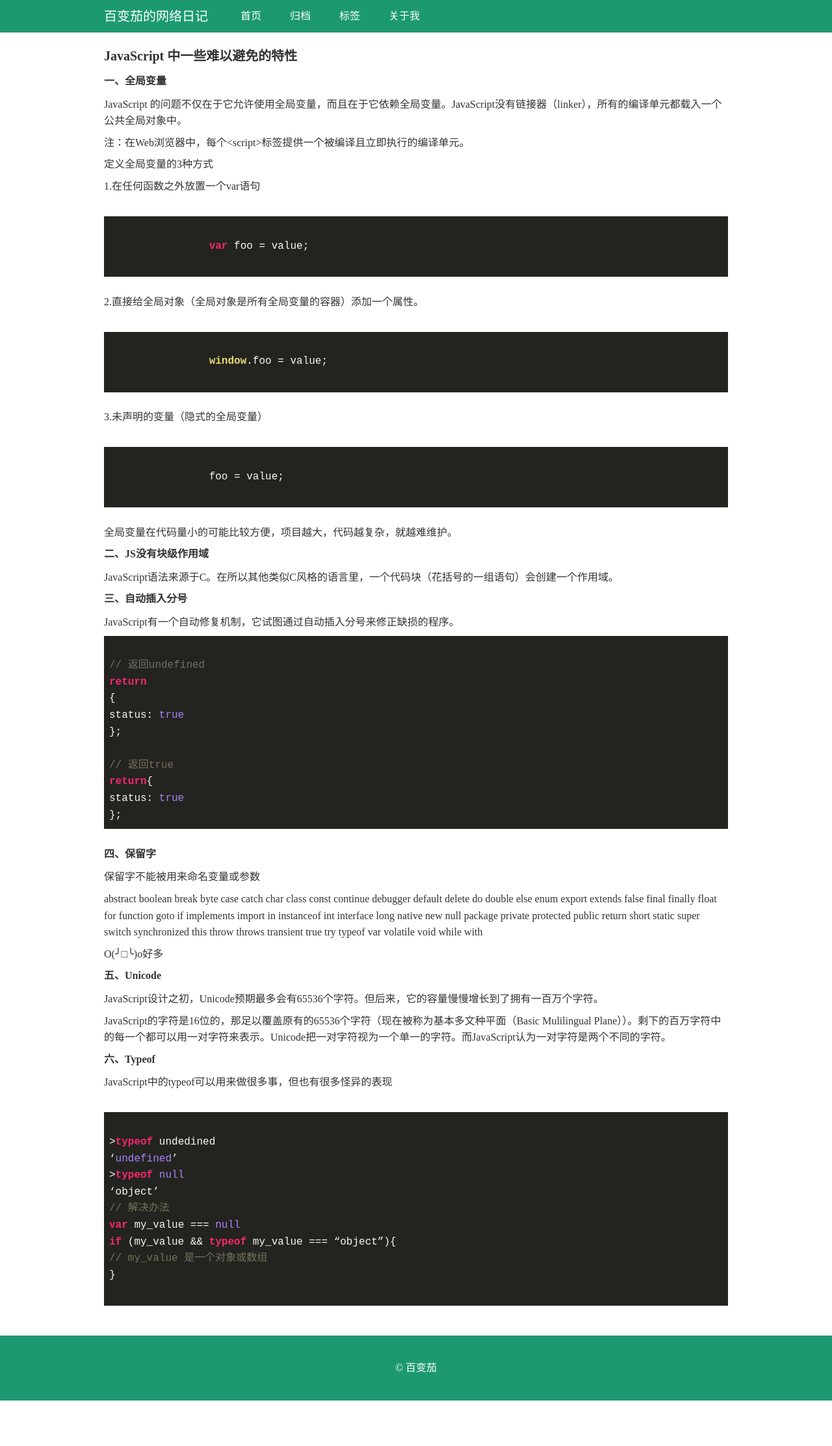
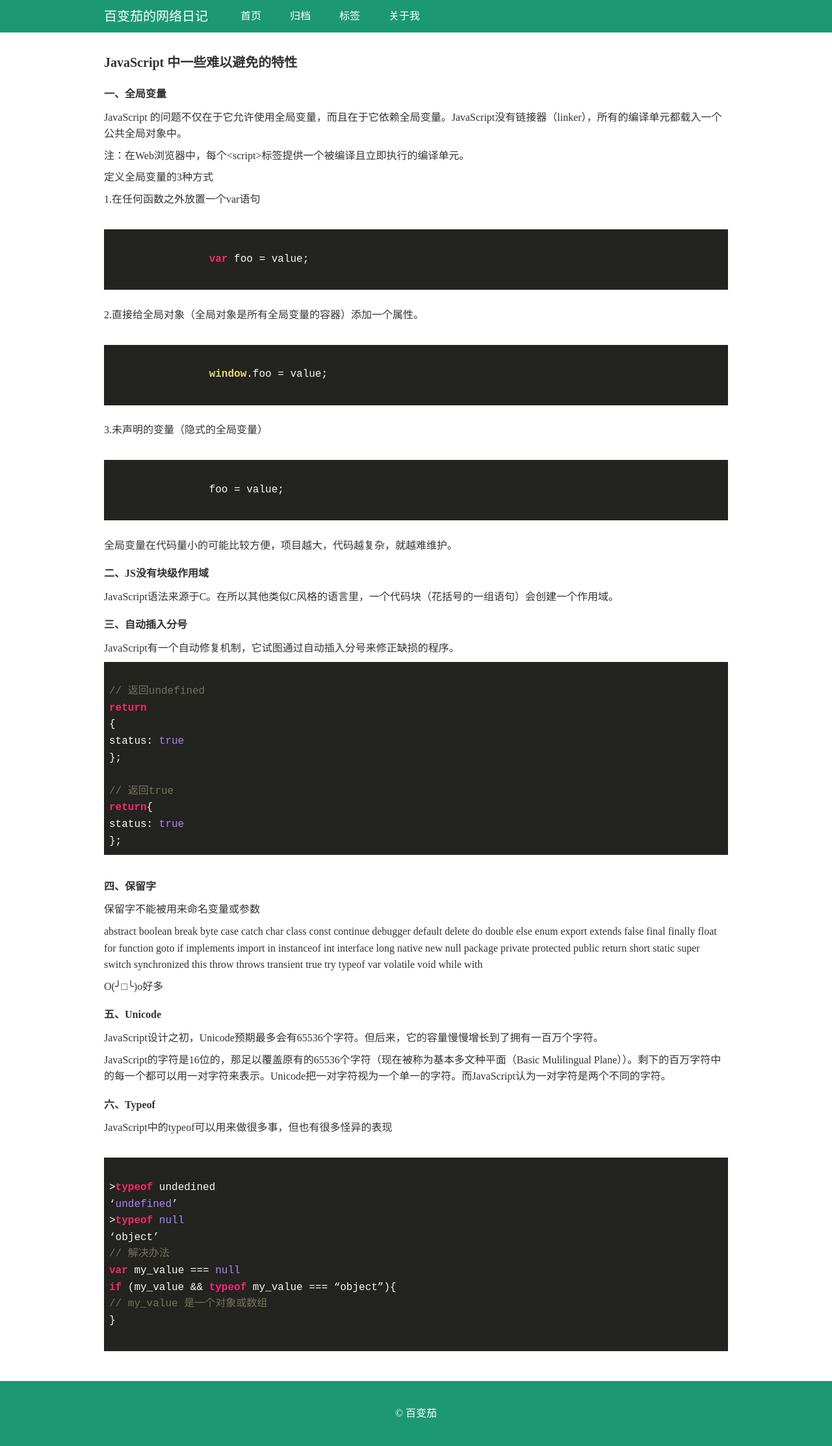
Before and after one commit to jsiwa/jsiwa.github.io, a Jekyll site: the page built from _posts/2014-10-22-p01-thegoodpart.md, in a window 1280 px wide. Shown: the whole page at 65% size. Built offline with Jekyll 4.4.1, drawn with Linux system fonts in a browser that asks for light colours; before the commit the page ends 2156 px from its top, so only the background shows below that.

Commit message:
main样式调整

```diff
--- a/statics/css/main.css
+++ b/statics/css/main.css
@@ -53,9 +53,9 @@ footer p {font-size: 16px;text-align: center;line-height: 20px;padding: 40px 0!i
 
 /* 文章样式 */
 .post-con {font-size: 16px;line-height: 1.6;}
-.post-con h2 {font-size: 20px;padding-bottom: 10px;}
-.post-con h3 {font-size: 18px;padding-bottom: 10px;}
-.post-con h4,.post-con h5,.post-con h6 {font-size: 16px;padding-bottom: 10px;}
+.post-con h2 {font-size: 20px;padding: 10px 0;}
+.post-con h3 {font-size: 18px;padding: 10px 0;}
+.post-con h4,.post-con h5,.post-con h6 {font-size: 16px;padding: 10px 0;}
 .post-con p {padding-bottom: 8px;}
 
 
```
